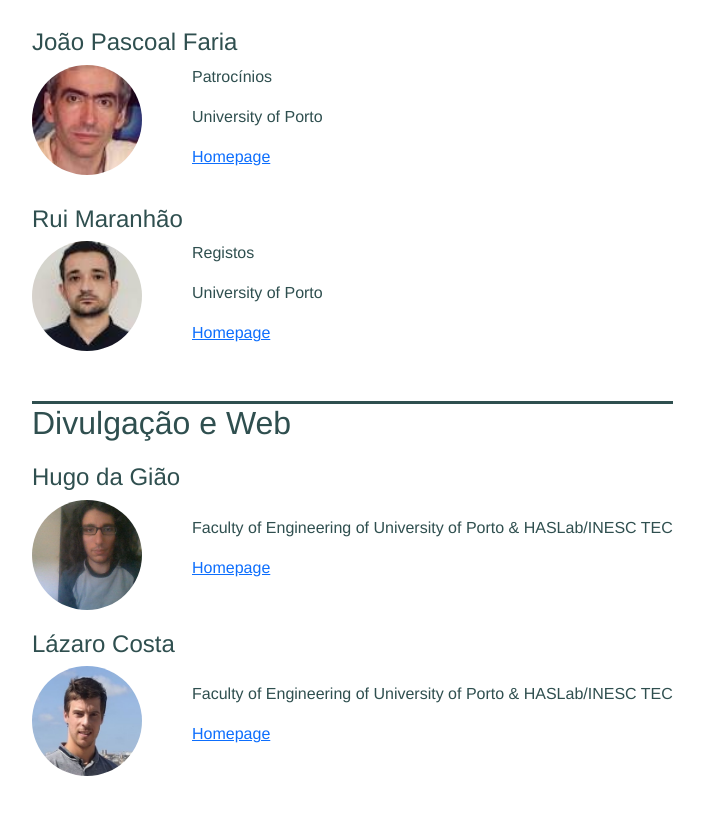
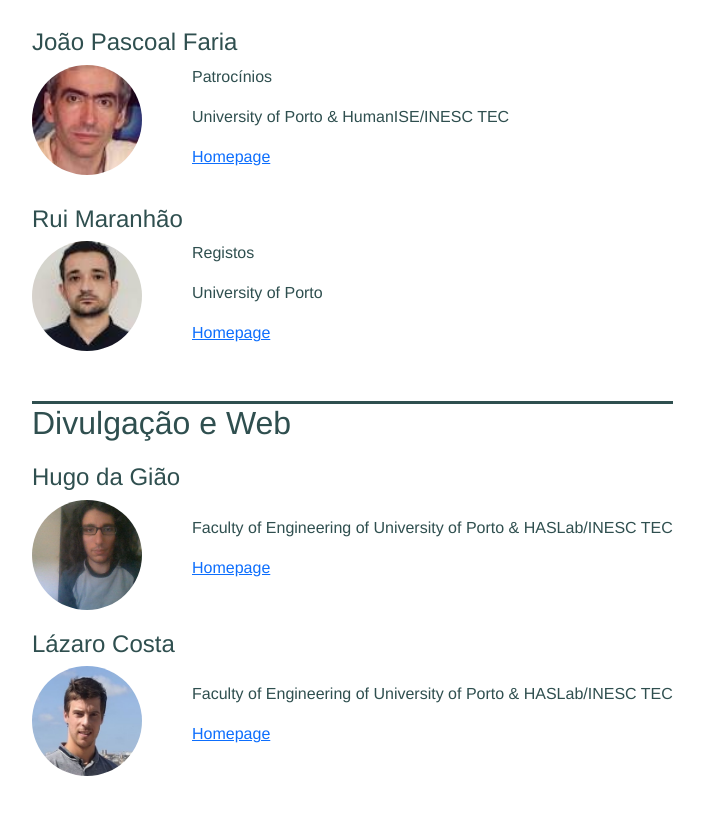
Before and after one commit to h4g0/Inforum2023, a React (Create React App) app: page /people in a window 1280 px wide. Shown: the part 1089-1903 px from the top of the page, without its empty margins (68-772 px from the left). Built offline with nearby package versions, Linux system fonts and the light colour scheme.

Commit message:
update Pascoal's affiliation

```diff
--- a/src/Main/People.tsx
+++ b/src/Main/People.tsx
@@ -56,7 +56,7 @@ export function People(props: any) {
                 <Person name="João Saraiva" job="Patrocínios" picture={jas}
                         afiliation="University of Minho & HASLab/INESC TEC"
                         page="https://haslab.uminho.pt/jas/"/>
-                <Person name="João Pascoal Faria" job="Patrocínios" picture={pascoal} afiliation="University of Porto"
+                <Person name="João Pascoal Faria" job="Patrocínios" picture={pascoal} afiliation="University of Porto & HumanISE/INESC TEC"
                         page="https://sigarra.up.pt/feup/pt/func_geral.formview?p_codigo=210006"/>
                 <Person name="Rui Maranhão" job="Registos" picture={maranhao} afiliation="University of Porto"
                         page="https://ruimaranhao.com/"/>
```
